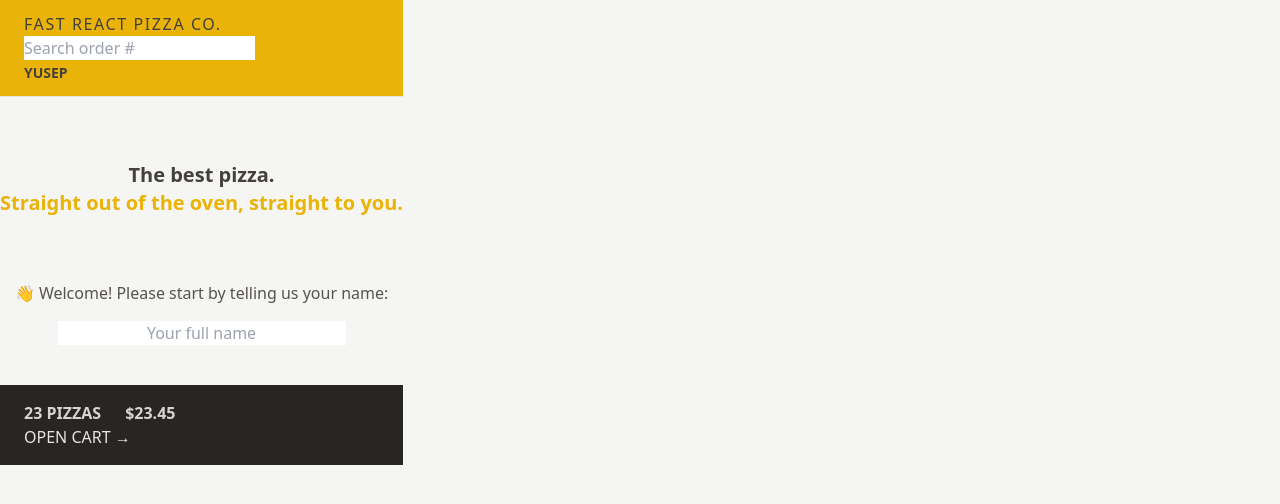
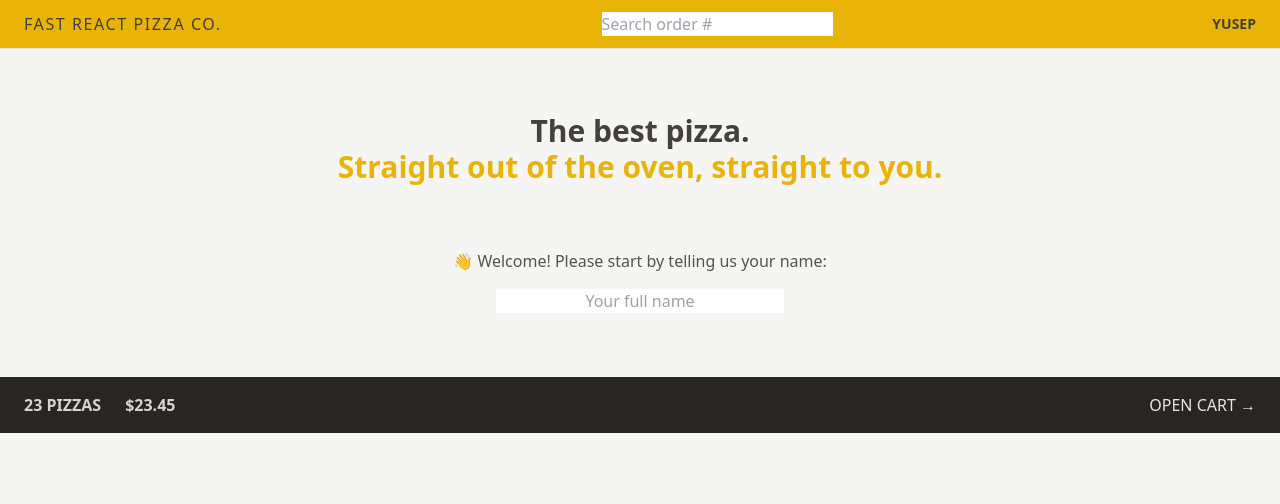
Before and after one commit to JoseAlbDR/react-pizza-shop, a React (Vite) app: page / in a window 1280 px wide. Shown: the top 504 px of the page. Built offline with nearby package versions, Linux system fonts and the light colour scheme.

Commit message:
feat: use tailwind flex home and cartOverview

```diff
--- a/index.html
+++ b/index.html
@@ -6,7 +6,7 @@
     <meta name="viewport" content="width=device-width, initial-scale=1.0" />
     <title>Vite + React</title>
   </head>
-  <body class="flex bg-stone-100 text-stone-700">
+  <body class="bg-stone-100 text-stone-700">
     <div id="root"></div>
     <script type="module" src="/src/main.jsx"></script>
   </body>
--- a/src/features/cart/CartOverview.jsx
+++ b/src/features/cart/CartOverview.jsx
@@ -2,7 +2,7 @@
 
 function CartOverview() {
   return (
-    <div className="bg-stone-800 p-4 px-4 py-4 uppercase text-stone-200 sm:px-6">
+    <div className="flex items-center justify-between bg-stone-800 p-4 px-4 py-4 uppercase text-stone-200 sm:px-6">
       <p className="space-x-4 text-sm font-semibold text-stone-300 sm:space-x-6 md:text-base">
         <span>23 pizzas</span>
         <span>$23.45</span>
--- a/src/features/users/Username.jsx
+++ b/src/features/users/Username.jsx
@@ -1,7 +1,5 @@
 function Username() {
-  return (
-    <div className="hidden text-sm font-semibold md:inline-block">YuSeP</div>
-  );
+  return <div className="hidden text-sm font-semibold md:block">YuSeP</div>;
 }
 
 export default Username;
--- a/src/ui/Header.jsx
+++ b/src/ui/Header.jsx
@@ -4,7 +4,7 @@
 
 function Header() {
   return (
-    <header className="border-b border-stone-200 bg-yellow-500 px-4 py-3 uppercase sm:px-6">
+    <header className="flex items-center justify-between border-b border-stone-200 bg-yellow-500 px-4 py-3 uppercase sm:px-6">
       <Link to="/" className="tracking-widest">
         Fast React Pizza Co.
       </Link>
--- a/src/ui/Home.jsx
+++ b/src/ui/Home.jsx
@@ -2,8 +2,8 @@
 
 function Home() {
   return (
-    <div className="my-10 text-center">
-      <h1 className="mb-8 text-center text-xl font-semibold sm:my-16">
+    <div className="my-10 px-4 text-center sm:my-16">
+      <h1 className="mb-8 text-center text-xl font-semibold sm:my-16 md:text-3xl">
         The best pizza.
         <br />
         <span className="text-yellow-500">
```
Also changed, not shown: src/ui/AppLayout.jsx (+5 -5 lines).
